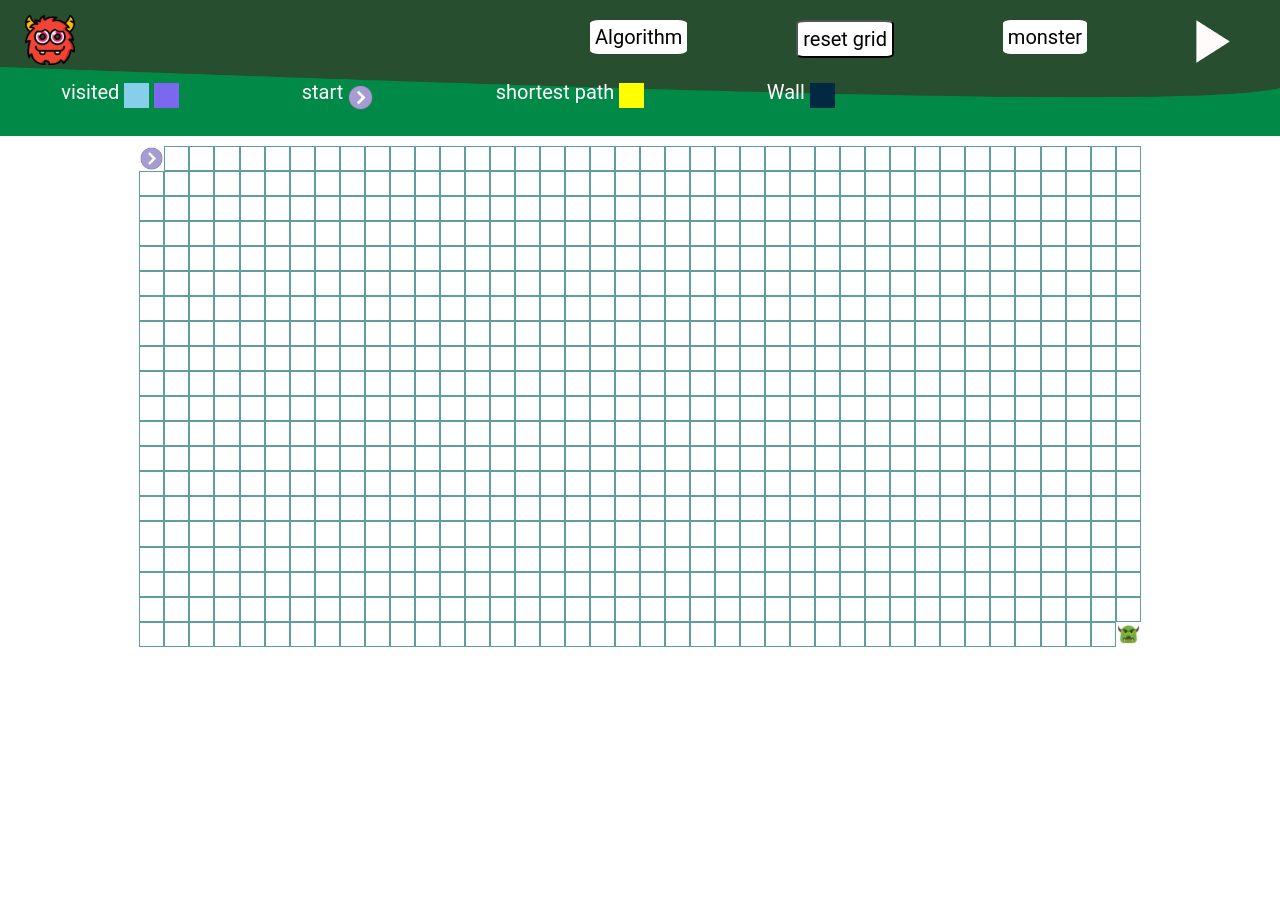
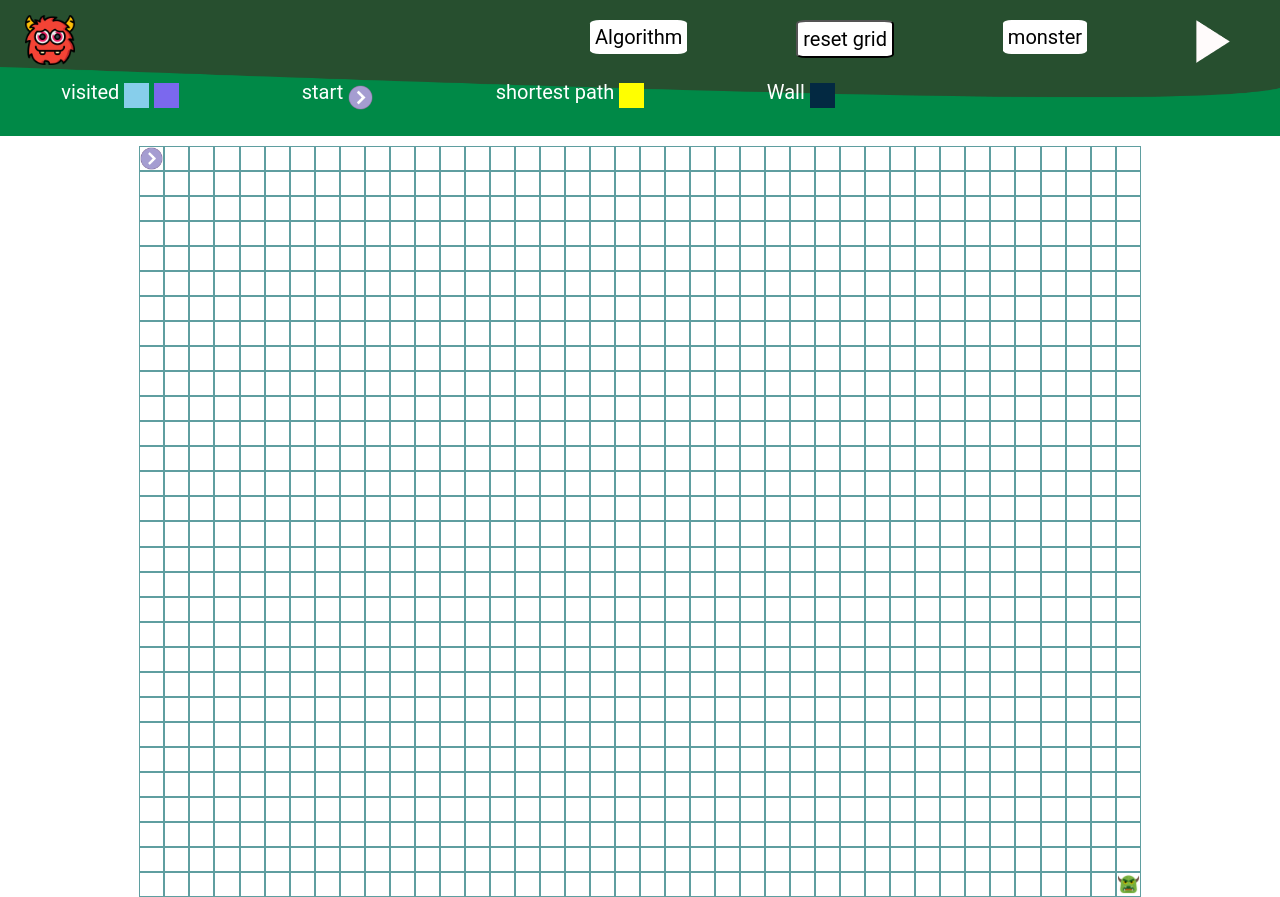
Before and after one commit to dilipthakkar/path-finder-vizulizer, a React (Create React App) app in the folder client/: page / in a window 1280 px wide. Before the commit the page ends 800 px from the top, so only its background shows below. Built offline with nearby package versions, Linux system fonts and the light colour scheme.

Commit message:
first commit

```diff
--- a/client/src/component/Node/node.css
+++ b/client/src/component/Node/node.css
@@ -82,3 +82,16 @@
 		transform: scale(1);
 	}
 }
+
+
+@media screen and (max-width: 1320px){
+    .Node--node{
+        /* width: 30px;
+        height: 30px; */
+        width: calc(90vw/50);
+        height: calc(90vw/50);
+
+        display: block;
+        border: 0.001vw solid cadetblue;
+    }
+}
--- a/client/src/component/SelectAlgorithm/SelectAlgorithm.css
+++ b/client/src/component/SelectAlgorithm/SelectAlgorithm.css
@@ -51,6 +51,6 @@
     }
 
     .select--main ul{
-        font-size: 10px;
+        font-size: 20px;
     }
 }
--- a/client/src/component/board/boardsUtil.js
+++ b/client/src/component/board/boardsUtil.js
@@ -1,4 +1,4 @@
-const row = 20;
+const row = 30;
 const col = 40
 function NewNode(i, j) {
     this.x = i;
```
Also changed, not shown: 10 other files (tests, documents, lock files or other folders).
